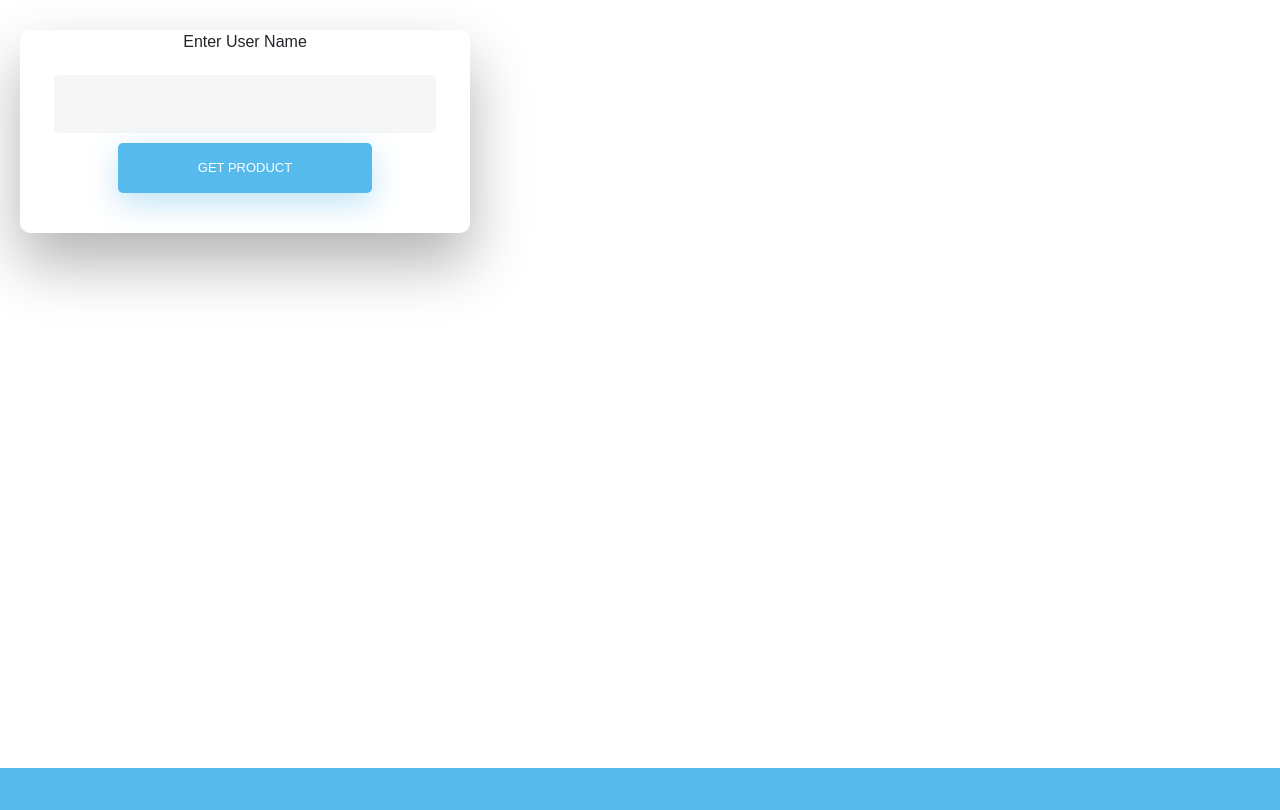
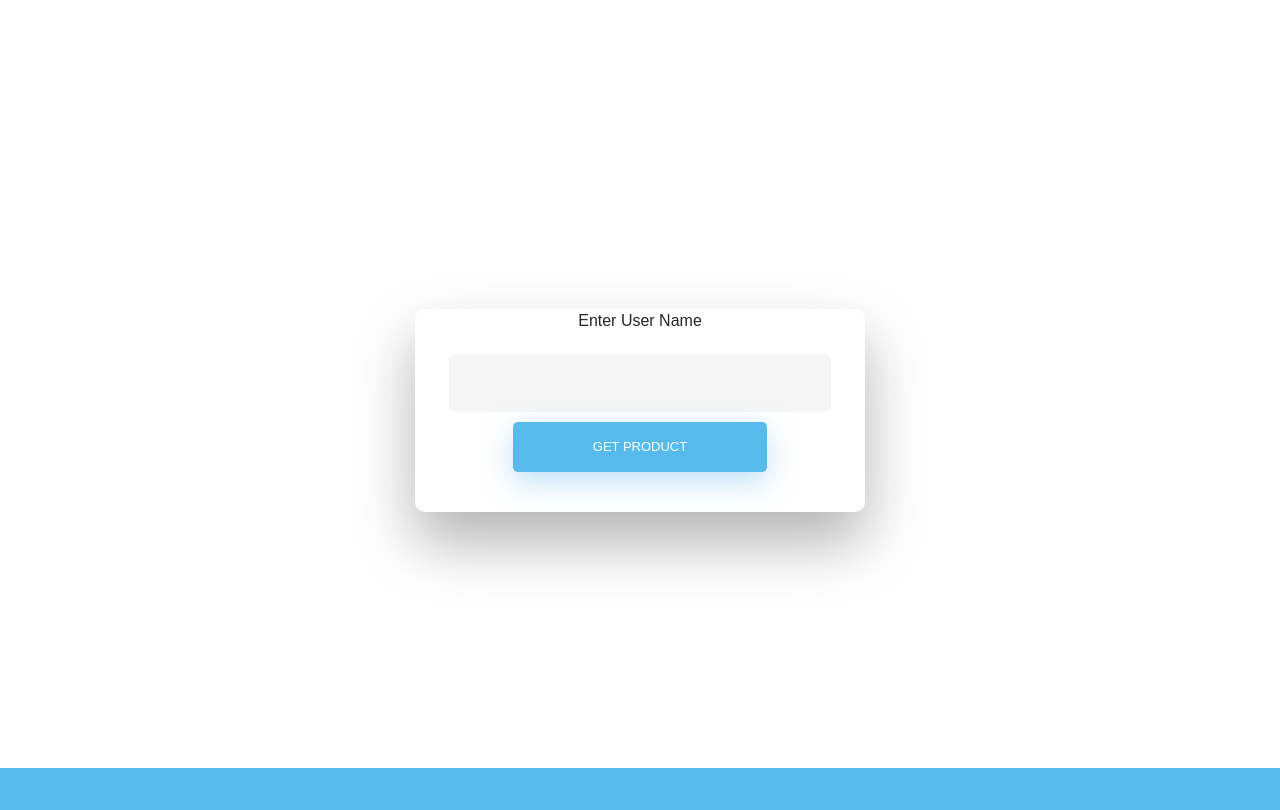
Before and after one commit to DineshLJ/Sentiment-Based-Product-Recommendation-System, a Flask app: page / in a window 1280 px wide. Shown: the part 72-882 px from the top of the page. Run offline with Flask 2, Linux system fonts and the light colour scheme; some libraries are stand-ins or nearby versions.

Commit message:
Update home.html

```diff
--- a/templates/home.html
+++ b/templates/home.html
@@ -40,7 +40,7 @@ h2 {
 
 
 .wrapper {
-  /* display: flex; */
+  display: flex;
   align-items: center;
   flex-direction: column;
   justify-content: center;
```
